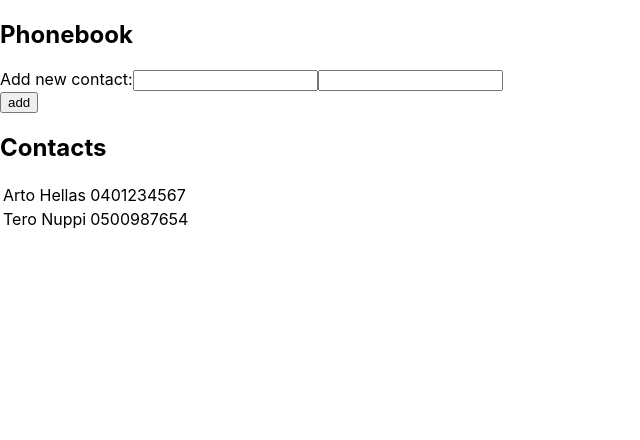
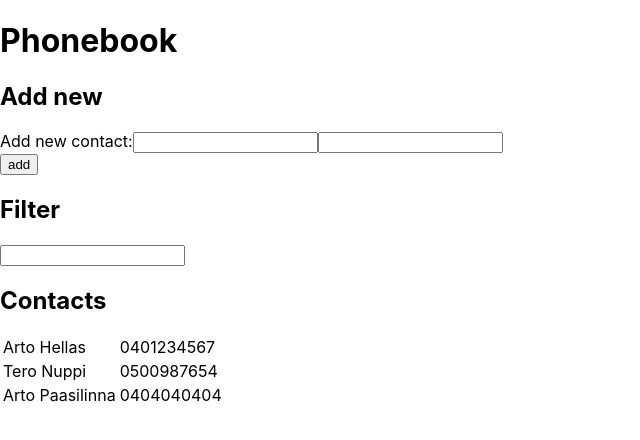
Before and after one commit to keitto/fso20, a React (Create React App) app in the folder osa2/puhelinluettelo/: page / in a window 1280 px wide. Shown: the top 440 px of the page, without its empty margins (0-640 px from the left). Built offline with nearby package versions, Linux system fonts and the light colour scheme; the HTML template or start-up script is replaced by a standard one.

Commit message:
2.9 filtering

```diff
--- a/osa2/puhelinluettelo/src/App.js
+++ b/osa2/puhelinluettelo/src/App.js
@@ -1,10 +1,12 @@
 import React, {useState} from 'react';
 
-const Contacts = ({persons}) => {
-  return (
+const Contacts = ({persons,filterInput}) =>
+  (
     <table>
       <tbody>
-      {persons.map((person) =>
+      {persons
+      .filter((p)=>p.name.toLowerCase().includes(filterInput.toLowerCase()))
+      .map((person) =>
         <tr key={person.name}>
           <td>{person.name}</td>
           <td>{person.number || ''}</td>
@@ -12,11 +14,10 @@ const Contacts = ({persons}) => {
       </tbody>
     </table>
   )
-}
 
 const Newform = ({nameInput, nameInputChange,
-  numberInput, numberInputChange, addButtonClick}) => {
-  return (
+  numberInput, numberInputChange, addButtonClick}) =>
+  (
     <form>
       <div>
         Add new contact:
@@ -28,22 +29,33 @@ const Newform = ({nameInput, nameInputChange,
       </div>
     </form>
   )
-}
+
+const Filter = ({filterInput,filterInputChange}) =>
+  (
+    <div>
+      <input value={filterInput} onChange={filterInputChange}/>
+    </div>
+  )
 
 const App = () => {
   const [ persons, setPersons] = useState([
     { name: 'Arto Hellas', number: '0401234567' },
-    { name: 'Tero Nuppi', number:'0500987654'}
+    { name: 'Tero Nuppi', number:'0500987654'},
+    { name: 'Arto Paasilinna', number: '0404040404'}
   ])
   const [nameInput, setNameInput] = useState('')
   const [numberInput, setNumberInput] = useState('')
+  const [filterInput, setFilterInput] = useState('')
 
   const nameInputChange = (e) => setNameInput(e.target.value)
 
   const numberInputChange = (e) => setNumberInput(e.target.value)
 
+  const filterInputChange = (e) => setFilterInput(e.target.value)
+
   const addButtonClick = (e) => {
     e.preventDefault()
+    if(nameInput.trim() === '') return false // no invisible names
     if(persons.map((i) => i.name).includes(nameInput)) {
       alert(`Name ${nameInput} exists`)
       return false
@@ -55,15 +67,18 @@ const App = () => {
 
   return (
     <div>
-      <h2>Phonebook</h2>
+      <h1>Phonebook</h1>
+      <h2>Add new</h2>
       <Newform nameInput={nameInput}
         nameInputChange={nameInputChange}
         numberInput={numberInput}
         numberInputChange={numberInputChange}
         addButtonClick={addButtonClick}
       />
-      <h2>Contacts</h2>
-      <Contacts persons={persons}/>
+      <h2>Filter</h2>
+      <Filter filterInput={filterInput} filterInputChange={filterInputChange}/>
+      <h2>Contacts{filterInput.length>0?'*':''}</h2>
+      <Contacts persons={persons} filterInput={filterInput}/>
     </div>
   )
 
```
